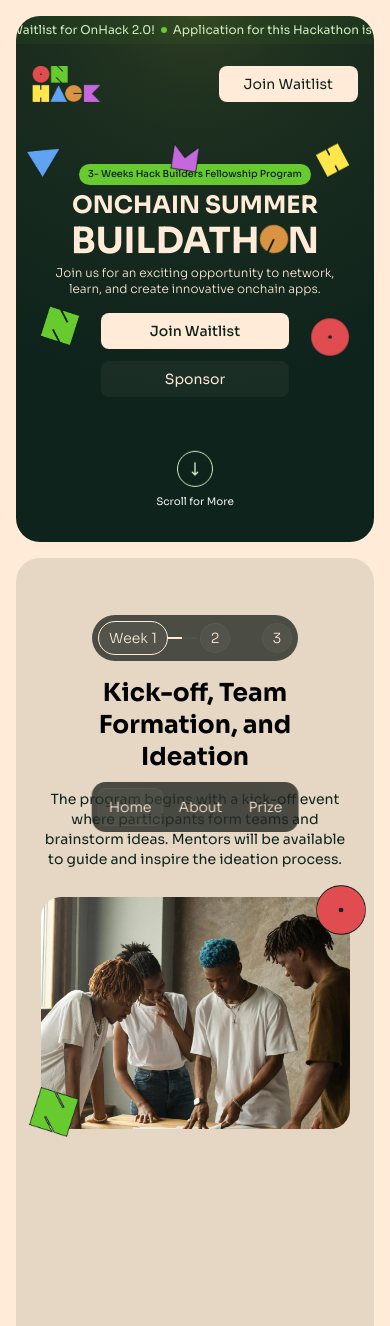
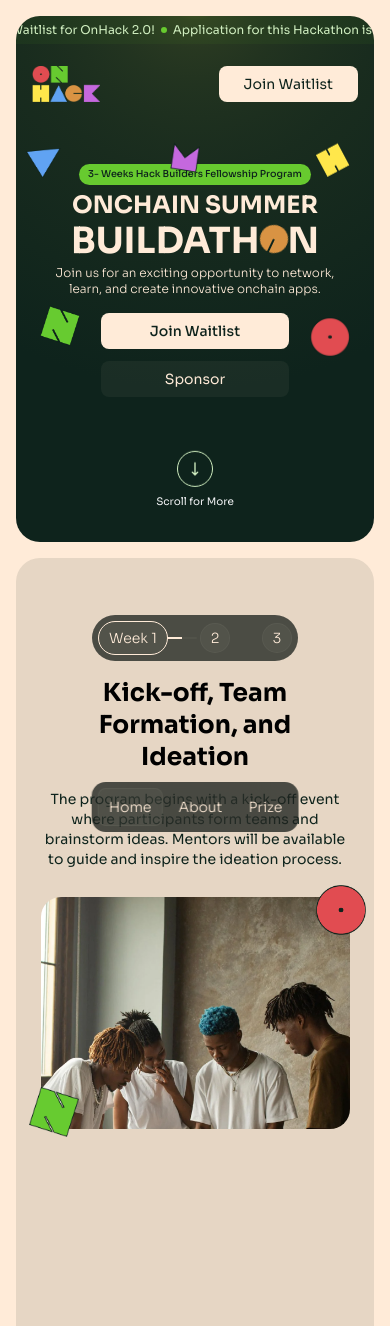
Before and after one commit to Signor1/onhack, a Next.js app: page / in a window 390 px wide. Shown: the top 1326 px of the page. Built offline with nearby package versions, Linux system fonts and the light colour scheme.

Commit message:
feat: updated favicon && week3 image

```diff
--- a/src/components/about/ImageWrapper.tsx
+++ b/src/components/about/ImageWrapper.tsx
@@ -8,7 +8,7 @@
 }) => {
     return (
         <div className='relative w-full h-full'>
-            <Image src={image} alt='Image' className='w-full md:rounded-[36px] rounded-[20px] h-full object-cover' width={561} height={665} quality={100} priority />
+            <Image src={image} alt='Image' className='w-full md:rounded-[36px] rounded-[20px] h-full object-top md:object-center object-cover' width={561} height={665} quality={100} priority />
 
             <div className="absolute md:-right-3 md:-top-4 -right-4 -top-3 md:w-[96px] md:h-[96px] w-[50px] h-[50px]">
                 <Image src={shapeone} alt="shape" className="h-full w-full" width={131} height={131} quality={100} priority />
```
